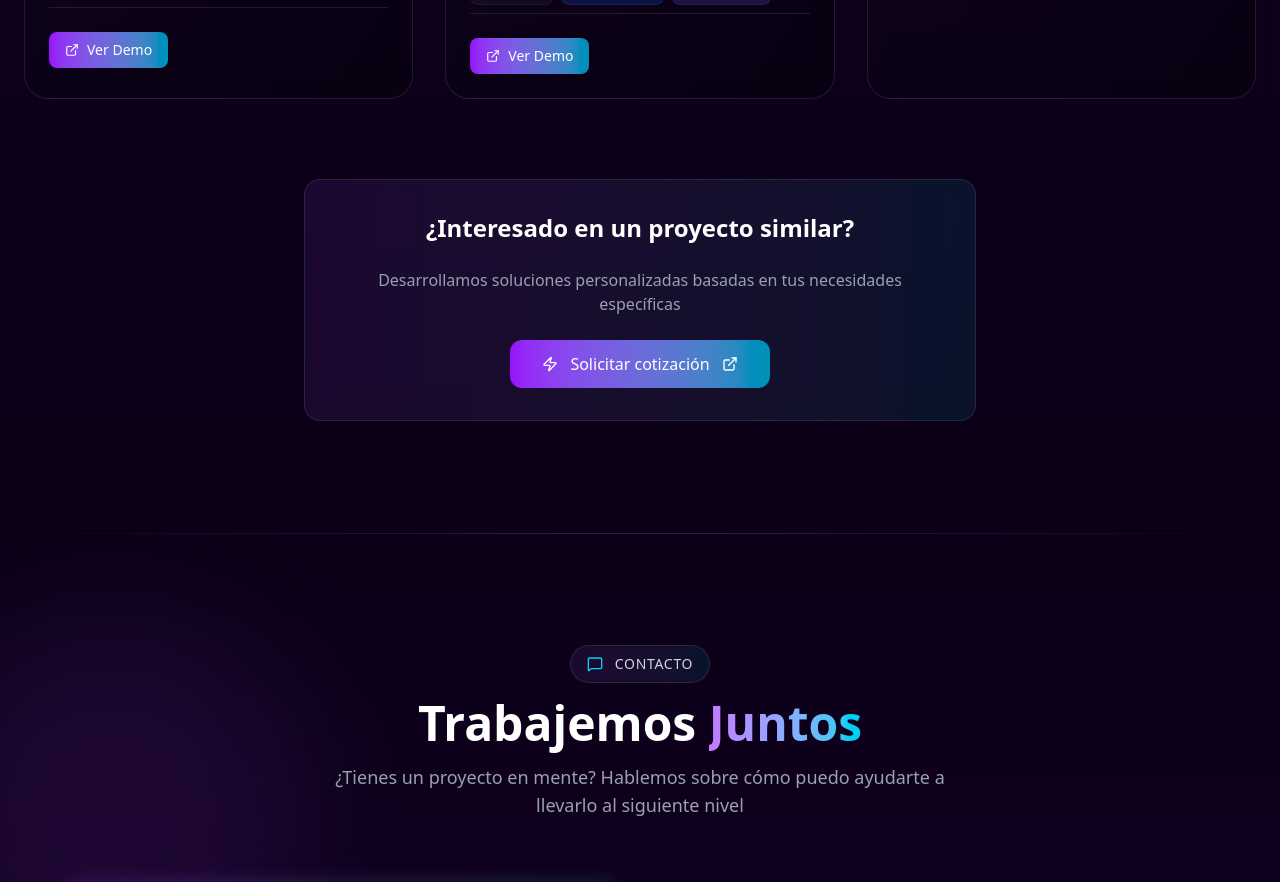
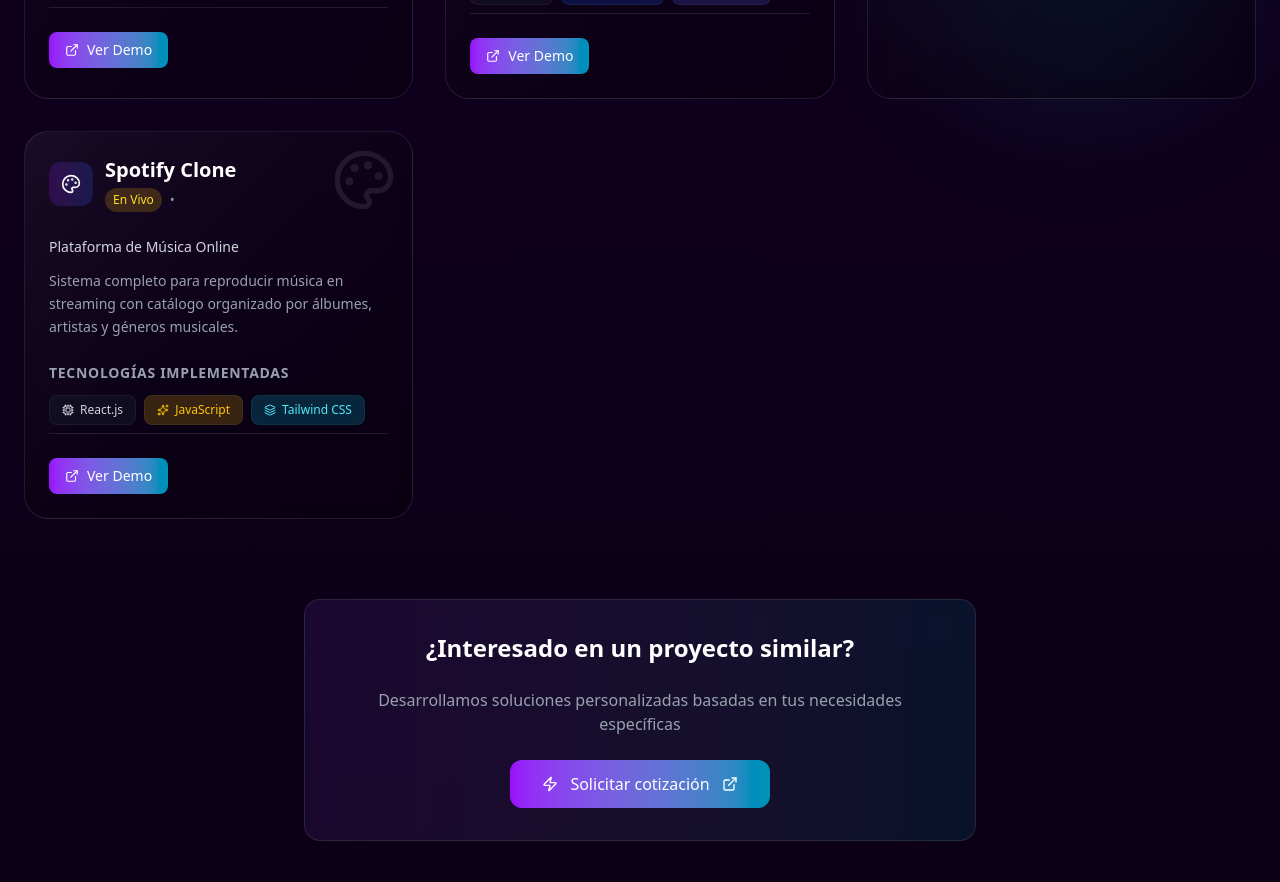
Before and after one commit to GLM1996/portfolio-pro, a React (Vite) app: page / in a window 1280 px wide. Shown: the part 5980-6862 px from the top of the page. Built offline with nearby package versions, Linux system fonts and the light colour scheme.

Commit message:
Agregando spotify clone

```diff
--- a/src/components/Projects.jsx
+++ b/src/components/Projects.jsx
@@ -125,6 +125,33 @@
     repo: "#",
     status: "Demo",
     gradient: "from-emerald-500/20 to-teal-500/20",
+    icon: Palette
+  },
+  {
+    "title": "Spotify Clone",
+    "description": "Plataforma de Música Online",
+    "longDescription": "Sistema completo para reproducir música en streaming con catálogo organizado por álbumes, artistas y géneros musicales.",
+    "tech": [
+      {
+        name: "React.js",
+        icon: Cpu,
+        color: "bg-gray-800/30 text-gray-300"
+      },
+      {
+        name: "JavaScript",
+        icon: Sparkles,
+        color: "bg-yellow-500/20 text-yellow-400"
+      },
+      {
+        name: "Tailwind CSS",
+        icon: Layers,
+        color: "bg-cyan-500/20 text-cyan-300"
+      },
+    ],
+    demo: "https://spotify-clone-gl.vercel.app/",
+    repo: "#",
+    status: "En Vivo",
+    gradient: "from-purple-600/20 to-blue-600/20",
     icon: Palette
   }
 ];
```
